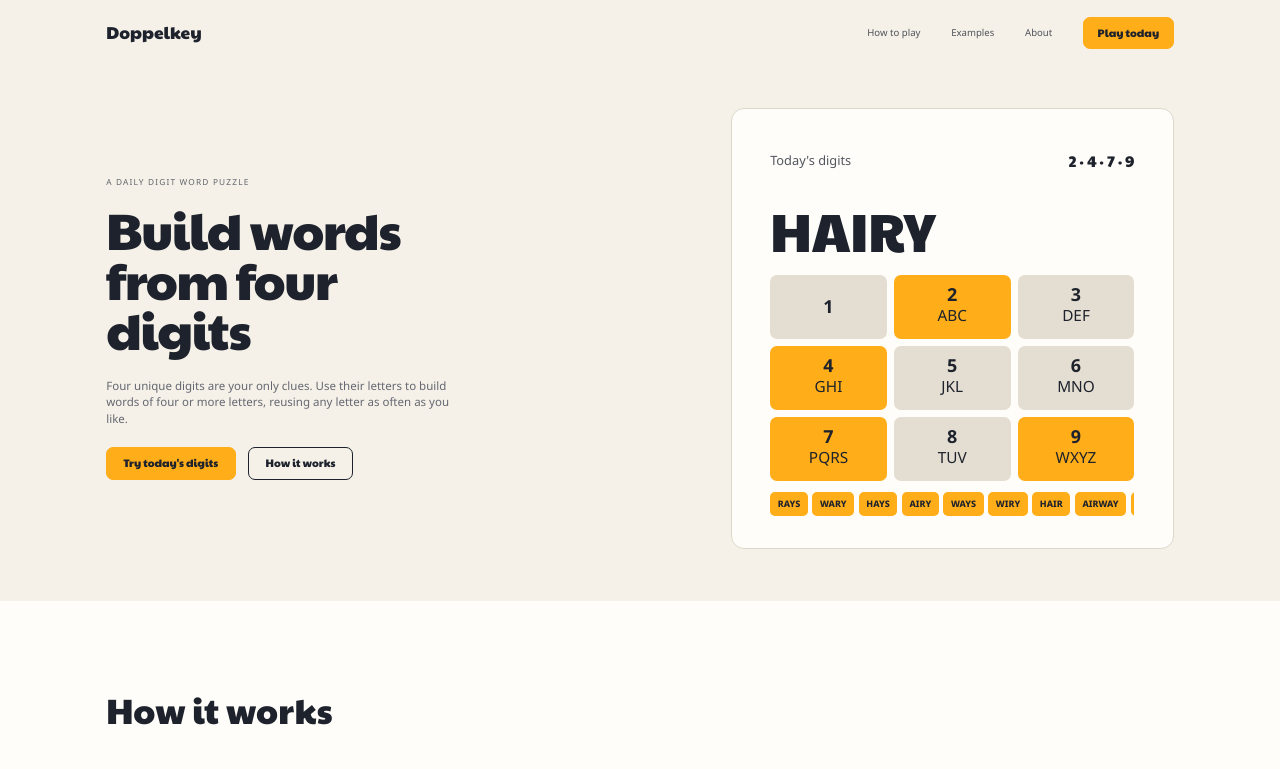
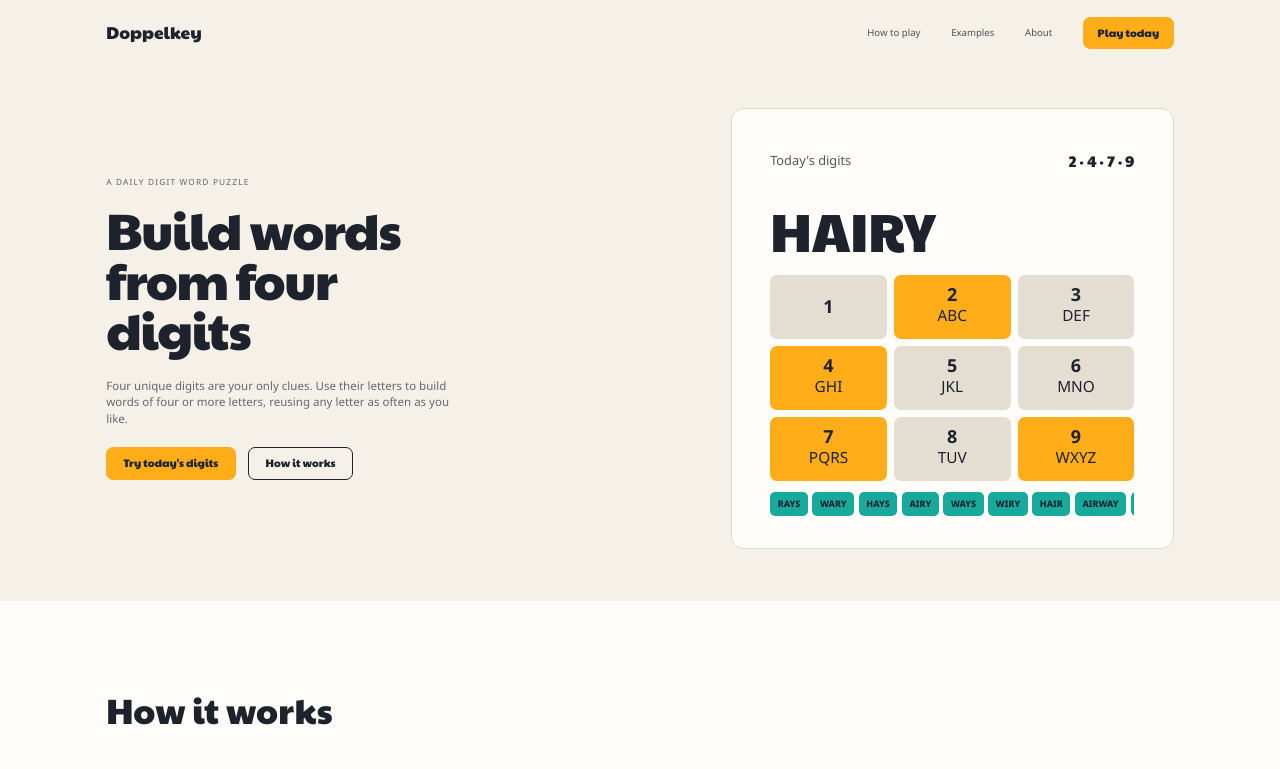
Before and after one commit to doppelkey/doppelkey.com, a Next.js app: page / in a window 1280 px wide. Shown: the top 769 px of the page. Built offline with nearby package versions, Linux system fonts and the light colour scheme.

Commit message:
style: update teal color variable for consistency

```diff
--- a/app/globals.css
+++ b/app/globals.css
@@ -6,7 +6,7 @@
   --paper: #fffdf9;
   --line: #ded8cb;
   --orange: #ffad19;
-  --teal: var(--orange);
+  --teal: #18a99d;
   --muted: #656872;
 }
 * {
```
